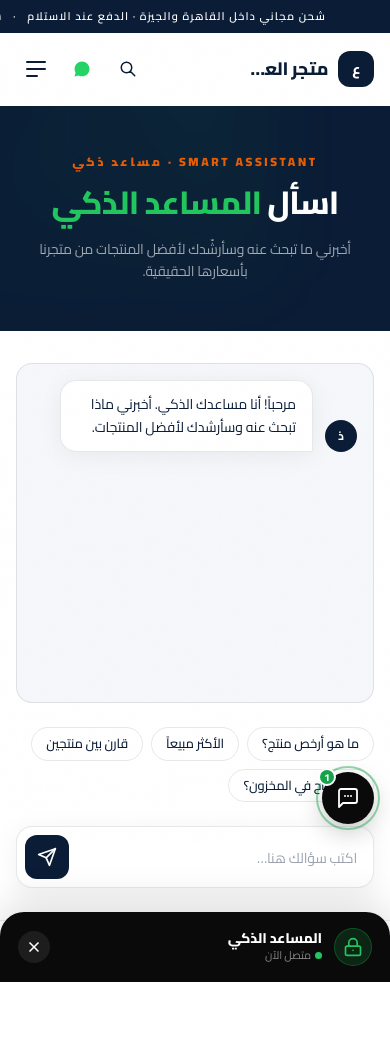
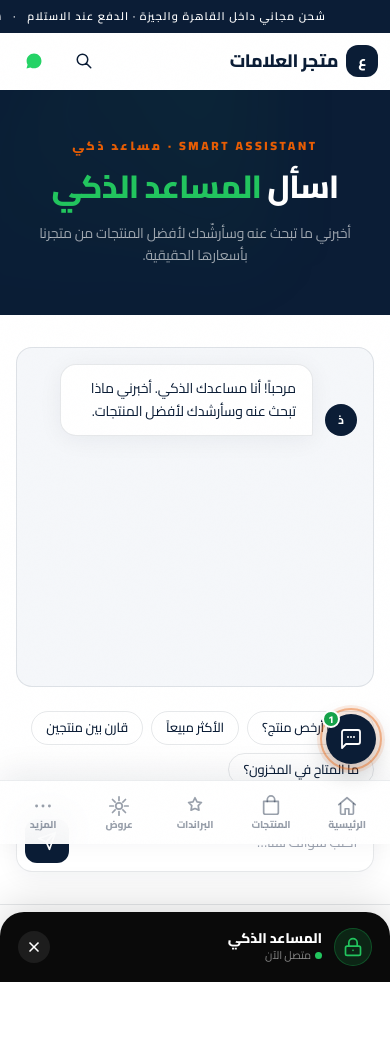
Before and after one commit to EngGemy/khadijastore, a Laravel app: page /assistant in a window 390 px wide. Before the commit the page ends 982 px from the top, so only its background shows below. Run offline with Laravel 12, Linux system fonts and the light colour scheme; data comes from the database, SQL or seed files in the repository; parts of the project's set-up code (start-up, migrations or seed data) failed here and were passed over; some libraries are stand-ins or nearby versions.

Commit message:
Add mobile app shell with bottom tabs and native-feel UX.
Sticky compact app bar, safe-area FABs above the nav, and progressive mobile polish keep desktop unchanged while product pages keep the buy bar.

Co-authored-by: Cursor <cursoragent@cursor.com>

```diff
--- a/resources/views/directory/show.blade.php
+++ b/resources/views/directory/show.blade.php
@@ -25,7 +25,7 @@
 @endphp
 
 {{-- Breadcrumb --}}
-<div class="sticky top-[72px] z-30 bg-paper/90 backdrop-blur-xl border-b border-line">
+<div class="sticky top-[56px] md:top-[72px] z-30 bg-paper/90 backdrop-blur-xl border-b border-line">
   <div class="max-w-[1180px] mx-auto px-5 h-12 flex items-center gap-3 text-[13px] font-semibold">
     <a href="{{ route('home') }}" class="text-ink/40 hover:text-ink transition hidden sm:inline">الرئيسية</a>
     <span class="text-ink/20 hidden sm:inline">/</span>
--- a/resources/views/layouts/app.blade.php
+++ b/resources/views/layouts/app.blade.php
@@ -117,11 +117,14 @@ tailwind.config={theme:{extend:{
   .mob-menu.is-open .mob-menu__panel{transform:translateX(0)!important}
   #hdr{padding-top:env(safe-area-inset-top,0px)}
   .hdr-icon{
-    width:40px;height:40px;border-radius:12px;display:grid;place-items:center;
+    width:44px;height:44px;border-radius:14px;display:grid;place-items:center;
     color:var(--navy);background:transparent;border:1px solid transparent;
     transition:background .2s ease,border-color .2s ease,transform .2s ease;
+    -webkit-tap-highlight-color:transparent;
   }
+  @media(min-width:768px){.hdr-icon{width:40px;height:40px;border-radius:12px}}
   .hdr-icon:hover{background:var(--paper-2);border-color:var(--line)}
+  .hdr-icon:active{transform:scale(.94)}
   .souqi-search{
     display:flex;align-items:center;gap:.65rem;width:100%;max-width:420px;
     background:var(--paper-2);border:1px solid var(--line);border-radius:999px;
@@ -182,6 +185,7 @@ tailwind.config={theme:{extend:{
 
 @yield('content')
 
+@include('partials.mobile-app-shell')
 @include('partials.ai-chat-widget')
 
 @stack('scripts')
--- a/resources/views/partials/ai-chat-widget.blade.php
+++ b/resources/views/partials/ai-chat-widget.blade.php
@@ -1,9 +1,10 @@
 {{-- ═══ AI Chat Widget — يظهر على كل الصفحات ══════════════════════════════ --}}
 @if(config('ai.enabled', true))
 <style>
-#ai-fab{position:fixed;bottom:calc(20px + env(safe-area-inset-bottom,0px));inset-inline-start:16px;z-index:9990;width:52px;height:52px;border-radius:50%;background:#0a0a0a;color:#fff;border:none;cursor:pointer;display:flex;align-items:center;justify-content:center;box-shadow:0 8px 24px rgba(0,0,0,.22);transition:transform .25s cubic-bezier(.16,1,.3,1),box-shadow .25s}
-#ai-fab:hover{transform:scale(1.1);box-shadow:0 12px 32px rgba(0,0,0,.28)}
-#ai-fab .fab-ring{position:absolute;inset:-6px;border-radius:50%;border:2px solid rgba(22,163,74,.45);animation:ring 2.4s cubic-bezier(.65,.05,.36,1) infinite}
+#ai-fab{position:fixed;bottom:calc(20px + env(safe-area-inset-bottom,0px));inset-inline-start:16px;z-index:9990;width:52px;height:52px;border-radius:50%;background:#0B1D36;color:#fff;border:none;cursor:pointer;display:flex;align-items:center;justify-content:center;box-shadow:0 8px 24px rgba(11,29,54,.28);transition:transform .25s cubic-bezier(.16,1,.3,1),box-shadow .25s;-webkit-tap-highlight-color:transparent}
+#ai-fab:hover{transform:scale(1.08);box-shadow:0 12px 32px rgba(11,29,54,.32)}
+#ai-fab:active{transform:scale(.92)}
+#ai-fab .fab-ring{position:absolute;inset:-6px;border-radius:50%;border:2px solid rgba(232,93,4,.4);animation:ring 2.4s cubic-bezier(.65,.05,.36,1) infinite}
 #ai-fab .fab-badge{position:absolute;top:-4px;inset-inline-end:-4px;width:18px;height:18px;border-radius:50%;background:#16a34a;color:#fff;font-size:10px;font-weight:800;display:none;align-items:center;justify-content:center;border:2px solid #fff}
 #ai-fab.has-msg .fab-badge{display:flex}
 
@@ -17,9 +18,20 @@
   transform:translateY(110%);transition:transform .4s cubic-bezier(.16,1,.3,1);
   overflow:hidden;font-family:'Cairo',sans-serif;
 }
+@media(max-width:767px){
+  body.app-shell:not(.app-shell--no-tabs) #ai-fab{
+    bottom:calc(64px + 16px + env(safe-area-inset-bottom,0px));
+  }
+  body.app-shell--no-tabs #ai-fab{
+    bottom:calc(20px + env(safe-area-inset-bottom,0px));
+  }
+  #ai-panel{padding-bottom:env(safe-area-inset-bottom,0px)}
+}
 @media(min-width:640px){
+  #ai-panel{bottom:92px;inset-inline-start:24px;border-radius:20px;height:min(680px,88dvh)}
+}
+@media(min-width:768px){
   #ai-fab{bottom:24px;inset-inline-start:24px;width:58px;height:58px}
-  #ai-panel{bottom:92px;inset-inline-start:24px;border-radius:20px;height:min(680px,88dvh)}
 }
 #ai-panel.open{transform:translateY(0)}
 
--- a/resources/views/partials/brand-nav.blade.php
+++ b/resources/views/partials/brand-nav.blade.php
@@ -8,7 +8,7 @@
   ];
 @endphp
 
-<nav class="sticky top-[68px] z-40 bg-paper/95 backdrop-blur-md border-b border-line" aria-label="تنقل المتجر">
+<nav class="sticky top-[56px] md:top-[68px] z-40 bg-paper/95 backdrop-blur-md border-b border-line" aria-label="تنقل المتجر">
   <div class="max-w-[1180px] mx-auto px-4 sm:px-5">
     <div class="flex gap-1 overflow-x-auto scrollbar-none py-2">
       @foreach($tabs as $key => $tab)
--- a/resources/views/partials/footer.blade.php
+++ b/resources/views/partials/footer.blade.php
@@ -1,4 +1,4 @@
-<footer class="bg-ink text-paper relative overflow-hidden" style="padding:64px 0 28px">
+<footer class="bg-ink text-paper relative overflow-hidden" style="padding:48px 0 28px">
   <div class="absolute -top-1/2 -start-[10%] w-[400px] h-[400px] pointer-events-none" style="background:radial-gradient(circle,rgba(232,93,4,.12),transparent 70%)"></div>
   <div class="max-w-[1180px] mx-auto px-5 relative z-10">
     <div class="grid grid-cols-2 md:grid-cols-[2.2fr_1fr_1fr_1.2fr] gap-9">
--- a/resources/views/partials/header.blade.php
+++ b/resources/views/partials/header.blade.php
@@ -8,13 +8,13 @@
   $productsUrl = route('products.index');
   $searchAction = route('products.index');
 @endphp
-<header id="hdr" class="sticky top-0 z-40 bg-white/92 backdrop-blur-xl border-b border-transparent transition-all duration-300">
-  <div class="max-w-[1180px] mx-auto px-4 sm:px-5 h-[72px] flex items-center gap-3 sm:gap-4">
-    <a href="{{ route('home') }}" class="flex items-center gap-2.5 font-extrabold tracking-tight shrink-0 min-w-0 max-w-[36%] sm:max-w-none">
+<header id="hdr" class="app-bar sticky top-0 z-40 bg-white/92 backdrop-blur-xl border-b border-transparent transition-all duration-300">
+  <div class="max-w-[1180px] mx-auto px-3 sm:px-5 h-[56px] md:h-[72px] flex items-center gap-2 sm:gap-4">
+    <a href="{{ route('home') }}" class="flex items-center gap-2 font-extrabold tracking-tight shrink-0 min-w-0 max-w-[42%] sm:max-w-none">
       @include('partials.store-logo', [
         'showName' => !($storeLogo ?? store_logo_url()),
-        'imgClass' => 'h-9 w-auto max-w-[120px] max-h-9 object-contain object-center rounded-md shrink-0',
-        'fallbackClass' => 'w-9 h-9 rounded-xl bg-ink text-paper grid place-items-center font-extrabold text-sm shrink-0',
+        'imgClass' => 'h-8 md:h-9 w-auto max-w-[110px] md:max-w-[120px] max-h-8 md:max-h-9 object-contain object-center rounded-md shrink-0',
+        'fallbackClass' => 'w-8 h-8 md:w-9 md:h-9 rounded-xl bg-ink text-paper grid place-items-center font-extrabold text-sm shrink-0',
       ])
     </a>
 
@@ -49,7 +49,7 @@
 
       {{-- Account / cart: no storefront auth or cart routes — omit gracefully --}}
 
-      <button id="mob-btn" class="xl:hidden hdr-icon" aria-label="القائمة">
+      <button id="mob-btn" class="hidden md:grid xl:hidden hdr-icon" aria-label="القائمة">
         <span class="flex flex-col items-center justify-center gap-[5px] w-5">
           <span id="hb1" class="block w-5 h-[2px] bg-ink rounded-full transition-all duration-300"></span>
           <span id="hb2" class="block w-5 h-[2px] bg-ink rounded-full transition-all duration-300"></span>
--- a/resources/views/partials/home-blocks/brands_filter.blade.php
+++ b/resources/views/partials/home-blocks/brands_filter.blade.php
@@ -3,7 +3,7 @@
   $blockBrands = $block->resolvedBrands ?? collect();
 @endphp
 @if($blockBrands->isNotEmpty())
-<section id="store-brands-filter" class="sticky top-[68px] z-30 backdrop-blur-xl">
+<section id="store-brands-filter" class="sticky top-[56px] md:top-[68px] z-30 backdrop-blur-xl">
   <div class="store-filter-head">
     <p class="text-[11px] font-black tracking-[.12em] uppercase text-ink/40">فلتر حسب المتجر</p>
     <span class="text-[10px] font-bold text-ink/30 bg-paper2 px-2 py-0.5 rounded-full">{{ $blockBrands->count() }} متجر</span>
--- a/resources/views/partials/home-page-styles.blade.php
+++ b/resources/views/partials/home-page-styles.blade.php
@@ -228,6 +228,16 @@
   @media (max-width:639px){
     .offer-card__overlay{display:none}
     .product-card__overlay{display:none}
+    .product-card:active{transform:scale(.98)}
+    .offer-card:active{transform:scale(.98)}
+    .brand-store-card:active{transform:scale(.99)}
+    .product-card__media{border-radius:14px 14px 0 0}
+    .offer-card{border-radius:16px}
+    .home-section .sec-eyebrow{font-size:10px}
+  }
+  @media (max-width:767px){
+    #store-brands-filter{top:56px}
+    #brands,#products,#offers,#directory-teasers,#cats,#store-brands-filter,#letters,#features{scroll-margin-top:72px}
   }
   @media (prefers-reduced-motion:reduce){
     .offer-card:hover,.product-card:hover,.brand-store-card:hover{transform:none}
--- /dev/null
+++ b/resources/views/partials/mobile-app-shell.blade.php
@@ -0,0 +1,333 @@
+{{-- ═══ Mobile App Shell — bottom tabs + safe areas (md:hidden) ═══════════ --}}
+@php
+  $offersUrl = nav_home_section_url('offers', url('/#offers'));
+  $isHome = request()->routeIs('home');
+  $isProducts = request()->routeIs('products.*', 'product.*');
+  $isBrands = request()->routeIs('brands.*', 'brand.*');
+  $isDirectory = request()->routeIs('directory.*');
+  $isProductPage = request()->routeIs('product.show');
+  $hideBottomNav = $isProductPage;
+@endphp
+
+<style>
+  :root{
+    --app-nav-h:64px;
+    --app-fab-clear:calc(var(--app-nav-h) + 16px + env(safe-area-inset-bottom,0px));
+  }
+
+  /* ── Body shell ───────────────────────────────────────────────────── */
+  @media (max-width:767px){
+    body.app-shell{
+      padding-bottom:calc(var(--app-nav-h) + env(safe-area-inset-bottom,0px));
+    }
+    body.app-shell.app-shell--no-tabs{
+      padding-bottom:env(safe-area-inset-bottom,0px);
+    }
+
+    /* Compact sticky app bar */
+    #hdr.app-bar{
+      background:rgba(255,255,255,.94);
+      backdrop-filter:blur(20px) saturate(1.2);
+      -webkit-backdrop-filter:blur(20px) saturate(1.2);
+    }
+    #hdr.app-bar > div{
+      height:56px;
+      padding-inline:12px;
+      gap:.5rem;
+    }
+    #hdr.app-bar .hdr-icon{
+      width:44px;height:44px;border-radius:14px;
+      min-width:44px;min-height:44px;
+    }
+
+    /* Raise FABs above bottom nav */
+    #ai-fab{
+      bottom:var(--app-fab-clear)!important;
+      inset-inline-start:14px!important;
+      width:50px!important;height:50px!important;
+      animation:fabPulse 2.8s cubic-bezier(.65,.05,.36,1) infinite;
+    }
+    #ai-fab:active{transform:scale(.92)!important}
+    .brand-wa-fab,#brandWaFloat{
+      bottom:var(--app-fab-clear)!important;
+    }
+
+    /* Product sticky buy bar stays flush; tabs hidden on product */
+    body.app-shell--no-tabs .product-sticky-cta{
+      padding-bottom:calc(12px + env(safe-area-inset-bottom,0px));
+    }
+
+    /* Footer breathing room above tabs */
+    footer{padding-bottom:calc(28px + env(safe-area-inset-bottom,0px))!important}
+
+    /* Strip: thinner on mobile */
+    body > .bg-ink.text-paper.text-center{padding-block:6px;font-size:11px}
+
+    /* Typography / spacing polish */
+    .home-section{padding-top:clamp(28px,7vw,48px);padding-bottom:clamp(28px,7vw,48px)}
+    .feature-pill{padding:.85rem .9rem;gap:.65rem;min-height:64px}
+    .feature-pill__icon{width:40px;height:40px;border-radius:12px}
+    .product-card{border-radius:14px}
+    .product-card__body{padding:.75rem .8rem .85rem;gap:.25rem}
+    .product-card__title{font-size:.8125rem}
+    .product-card__price{font-size:1.05rem}
+    .brand-store-card{padding:1.1rem;border-radius:16px;gap:.75rem}
+    .letter-chip{width:44px;height:44px;min-width:44px}
+
+    /* Horizontal swipe rows */
+    .app-h-scroll{
+      display:flex;gap:.75rem;overflow-x:auto;overscroll-behavior-x:contain;
+      scroll-snap-type:x proximity;-webkit-overflow-scrolling:touch;
+      scrollbar-width:none;padding-bottom:4px;margin-inline:-4px;padding-inline:4px;
+    }
+    .app-h-scroll::-webkit-scrollbar{display:none}
+    .app-h-scroll > *{scroll-snap-align:start;flex-shrink:0}
+
+    /* Page enter */
+    .app-page-enter{
+      animation:appPageIn .45s cubic-bezier(.16,1,.3,1) both;
+    }
+    .app-stagger > *{
+      animation:appCardIn .5s cubic-bezier(.16,1,.3,1) both;
+    }
+    .app-stagger > *:nth-child(1){animation-delay:.04s}
+    .app-stagger > *:nth-child(2){animation-delay:.09s}
+    .app-stagger > *:nth-child(3){animation-delay:.14s}
+    .app-stagger > *:nth-child(4){animation-delay:.19s}
+    .app-stagger > *:nth-child(5){animation-delay:.24s}
+    .app-stagger > *:nth-child(6){animation-delay:.29s}
+    .app-stagger > *:nth-child(7){animation-delay:.34s}
+    .app-stagger > *:nth-child(8){animation-delay:.39s}
+  }
+
+  /* ── Bottom tab bar ───────────────────────────────────────────────── */
+  #app-tabbar{
+    display:none;
+  }
+  @media (max-width:767px){
+    #app-tabbar{
+      display:flex;
+      position:fixed;inset-inline:0;bottom:0;z-index:55;
+      height:calc(var(--app-nav-h) + env(safe-area-inset-bottom,0px));
+      padding:6px 6px calc(6px + env(safe-area-inset-bottom,0px));
+      background:rgba(255,255,255,.94);
+      backdrop-filter:blur(22px) saturate(1.25);
+      -webkit-backdrop-filter:blur(22px) saturate(1.25);
+      border-top:1px solid rgba(11,29,54,.08);
+      box-shadow:0 -8px 32px rgba(11,29,54,.08);
+      align-items:stretch;justify-content:space-around;gap:2px;
+    }
+    body.app-shell--no-tabs #app-tabbar{display:none}
+  }
+
+  .app-tab{
+    flex:1;display:flex;flex-direction:column;align-items:center;justify-content:center;
+    gap:2px;min-height:44px;min-width:0;padding:4px 2px;
+    border-radius:14px;color:rgba(11,29,54,.42);
+    font-size:10px;font-weight:800;line-height:1.2;text-decoration:none;
+    transition:color .2s ease,background .2s ease,transform .15s ease;
+    -webkit-tap-highlight-color:transparent;touch-action:manipulation;
+    position:relative;background:transparent;border:none;cursor:pointer;
+    font-family:inherit;
+  }
+  .app-tab svg{width:22px;height:22px;flex-shrink:0;transition:transform .25s cubic-bezier(.16,1,.3,1)}
+  .app-tab span{max-width:100%;overflow:hidden;text-overflow:ellipsis;white-space:nowrap}
+  .app-tab:active{transform:scale(.94)}
+  .app-tab.is-active{
+    color:var(--navy);
+    background:rgba(11,29,54,.06);
+  }
+  .app-tab.is-active svg{color:var(--orange);transform:translateY(-1px) scale(1.06)}
+  .app-tab.is-active::after{
+    content:'';position:absolute;top:4px;inset-inline:50%;
+    width:16px;height:3px;margin-inline-start:-8px;border-radius:999px;
+    background:var(--orange-bright);
+    animation:tabIndicator .35s cubic-bezier(.16,1,.3,1) both;
+  }
+  .app-tab--accent.is-active{color:var(--orange)}
+
+  /* ── More sheet ───────────────────────────────────────────────────── */
+  #app-more-sheet{display:none}
+  @media (max-width:767px){
+    #app-more-sheet{
+      display:block;position:fixed;inset:0;z-index:70;
+      visibility:hidden;pointer-events:none;
+    }
+    #app-more-sheet.is-open{visibility:visible;pointer-events:auto}
+    #app-more-sheet .app-more-bg{
+      position:absolute;inset:0;background:rgba(11,29,54,.45);
+      backdrop-filter:blur(3px);opacity:0;transition:opacity .28s ease;
+    }
+    #app-more-sheet.is-open .app-more-bg{opacity:1}
+    #app-more-sheet .app-more-panel{
+      position:absolute;inset-inline:0;bottom:0;
+      background:#fff;border-radius:22px 22px 0 0;
+      padding:12px 16px calc(20px + env(safe-area-inset-bottom,0px));
+      box-shadow:0 -16px 48px rgba(11,29,54,.16);
+      transform:translateY(110%);
+      transition:transform .38s cubic-bezier(.16,1,.3,1);
+    }
+    #app-more-sheet.is-open .app-more-panel{transform:translateY(0)}
+    .app-more-handle{
+      width:40px;height:4px;border-radius:999px;background:rgba(11,29,54,.12);
+      margin:4px auto 14px;
+    }
+    .app-more-link{
+      display:flex;align-items:center;gap:12px;min-height:52px;
+      padding:10px 12px;border-radius:16px;text-decoration:none;
+      color:var(--navy);font-weight:800;font-size:15px;
+      transition:background .2s ease;
+    }
+    .app-more-link:active,.app-more-link:hover{background:var(--paper-2)}
+    .app-more-icon{
+      width:42px;height:42px;border-radius:14px;display:grid;place-items:center;flex-shrink:0;
+      background:var(--orange-soft);color:var(--orange);
+    }
+    .app-more-icon--navy{background:rgba(11,29,54,.06);color:var(--navy)}
+  }
+
+  @keyframes appPageIn{
+    from{opacity:0;transform:translateY(12px)}
+    to{opacity:1;transform:translateY(0)}
+  }
+  @keyframes appCardIn{
+    from{opacity:0;transform:translateY(18px) scale(.98)}
+    to{opacity:1;transform:translateY(0) scale(1)}
+  }
+  @keyframes tabIndicator{
+    from{opacity:0;transform:scaleX(.4)}
+    to{opacity:1;transform:scaleX(1)}
+  }
+  @keyframes fabPulse{
+    0%,100%{box-shadow:0 8px 24px rgba(0,0,0,.22)}
+    50%{box-shadow:0 8px 24px rgba(0,0,0,.22),0 0 0 10px rgba(232,93,4,.12)}
+  }
+
+  @media (prefers-reduced-motion:reduce){
+    .app-page-enter,.app-stagger > *,.app-tab.is-active::after,#ai-fab{animation:none!important}
+    #app-more-sheet .app-more-panel,#app-more-sheet .app-more-bg{transition:none!important}
+  }
+</style>
+
+<nav id="app-tabbar" class="md:hidden" aria-label="التنقل الرئيسي" @if($hideBottomNav) hidden @endif>
+  <a href="{{ route('home') }}" class="app-tab {{ $isHome ? 'is-active' : '' }}" @if($isHome) aria-current="page" @endif>
+    <svg fill="none" stroke="currentColor" stroke-width="1.85" stroke-linecap="round" stroke-linejoin="round" viewBox="0 0 24 24" aria-hidden="true"><path d="M3 10.5L12 3l9 7.5"/><path d="M5 9.5V20a1 1 0 001 1h4v-6h4v6h4a1 1 0 001-1V9.5"/></svg>
+    <span>الرئيسية</span>
+  </a>
+  <a href="{{ route('products.index') }}" class="app-tab {{ $isProducts ? 'is-active' : '' }}" @if($isProducts) aria-current="page" @endif>
+    <svg fill="none" stroke="currentColor" stroke-width="1.85" stroke-linecap="round" stroke-linejoin="round" viewBox="0 0 24 24" aria-hidden="true"><path d="M4 7h16v12a2 2 0 01-2 2H6a2 2 0 01-2-2V7z"/><path d="M8 7V5a4 4 0 018 0v2"/></svg>
+    <span>المنتجات</span>
+  </a>
+  <a href="{{ route('brands.index') }}" class="app-tab {{ $isBrands ? 'is-active' : '' }}" @if($isBrands) aria-current="page" @endif>
+    <svg fill="none" stroke="currentColor" stroke-width="1.85" stroke-linecap="round" stroke-linejoin="round" viewBox="0 0 24 24" aria-hidden="true"><path d="M12 3l2.2 4.5L19 8.2l-3.5 3.4.8 4.9L12 14.8 7.7 16.5l.8-4.9L5 8.2l4.8-.7L12 3z"/></svg>
+    <span>البراندات</span>
+  </a>
+  <a href="{{ $offersUrl }}" class="app-tab app-tab--accent">
+    <svg fill="none" stroke="currentColor" stroke-width="1.85" stroke-linecap="round" stroke-linejoin="round" viewBox="0 0 24 24" aria-hidden="true"><path d="M12 2v4M12 18v4M4.93 4.93l2.83 2.83M16.24 16.24l2.83 2.83M2 12h4M18 12h4M4.93 19.07l2.83-2.83M16.24 7.76l2.83-2.83"/><circle cx="12" cy="12" r="3.5"/></svg>
+    <span>عروض</span>
+  </a>
+  <button type="button" id="app-more-btn" class="app-tab {{ $isDirectory ? 'is-active' : '' }}" aria-haspopup="dialog" aria-expanded="false" aria-controls="app-more-sheet">
+    <svg fill="none" stroke="currentColor" stroke-width="1.85" stroke-linecap="round" stroke-linejoin="round" viewBox="0 0 24 24" aria-hidden="true"><circle cx="5" cy="12" r="1.6" fill="currentColor" stroke="none"/><circle cx="12" cy="12" r="1.6" fill="currentColor" stroke="none"/><circle cx="19" cy="12" r="1.6" fill="currentColor" stroke="none"/></svg>
+    <span>المزيد</span>
+  </button>
+</nav>
+
+<div id="app-more-sheet" role="dialog" aria-modal="true" aria-label="المزيد" aria-hidden="true">
+  <div class="app-more-bg" data-app-more-close></div>
+  <div class="app-more-panel">
+    <div class="app-more-handle" aria-hidden="true"></div>
+    <p class="text-[11px] font-black tracking-[.18em] uppercase text-ink/35 mb-2 px-1">الدليل والمزيد</p>
+    <a href="{{ route('directory.index', 'doctor') }}" class="app-more-link">
+      <span class="app-more-icon" aria-hidden="true">
+        <svg class="w-5 h-5" fill="none" stroke="currentColor" stroke-width="1.8" viewBox="0 0 24 24"><path stroke-linecap="round" stroke-linejoin="round" d="M12 4v16m8-8H4"/></svg>
+      </span>
+      <span class="flex-1">دليل الأطباء</span>
+      <svg class="w-4 h-4 text-ink/25" fill="none" stroke="currentColor" viewBox="0 0 24 24"><path stroke-linecap="round" stroke-linejoin="round" stroke-width="2" d="M15 19l-7-7 7-7"/></svg>
+    </a>
+    <a href="{{ route('directory.index', 'nursery') }}" class="app-more-link">
+      <span class="app-more-icon" aria-hidden="true">
+        <svg class="w-5 h-5" fill="none" stroke="currentColor" stroke-width="1.8" viewBox="0 0 24 24"><path stroke-linecap="round" stroke-linejoin="round" d="M3 12l2-2m0 0l7-7 7 7M5 10v10a1 1 0 001 1h3m10-11l2 2m-2-2v10a1 1 0 01-1 1h-3m-4 0a1 1 0 001-1v-4a1 1 0 011-1h2a1 1 0 011 1v4a1 1 0 001 1m-6 0h6"/></svg>
+      </span>
+      <span class="flex-1">دليل الحضانات</span>
+      <svg class="w-4 h-4 text-ink/25" fill="none" stroke="currentColor" viewBox="0 0 24 24"><path stroke-linecap="round" stroke-linejoin="round" stroke-width="2" d="M15 19l-7-7 7-7"/></svg>
+    </a>
+    <a href="{{ route('assistant.page') }}" class="app-more-link">
+      <span class="app-more-icon app-more-icon--navy" aria-hidden="true">
+        <svg class="w-5 h-5" fill="none" stroke="currentColor" stroke-width="1.8" viewBox="0 0 24 24"><path stroke-linecap="round" stroke-linejoin="round" d="M8 10h.01M12 10h.01M16 10h.01M9 16H5a2 2 0 01-2-2V6a2 2 0 012-2h14a2 2 0 012 2v8a2 2 0 01-2 2h-5l-5 5v-5z"/></svg>
+      </span>
+      <span class="flex-1">المساعد الذكي</span>
+      <svg class="w-4 h-4 text-ink/25" fill="none" stroke="currentColor" viewBox="0 0 24 24"><path stroke-linecap="round" stroke-linejoin="round" stroke-width="2" d="M15 19l-7-7 7-7"/></svg>
+    </a>
+    <button type="button" id="app-more-menu" class="app-more-link w-full text-start">
+      <span class="app-more-icon app-more-icon--navy" aria-hidden="true">
+        <svg class="w-5 h-5" fill="none" stroke="currentColor" stroke-width="1.8" viewBox="0 0 24 24"><path stroke-linecap="round" stroke-linejoin="round" d="M4 6h16M4 12h16M4 18h10"/></svg>
+      </span>
+      <span class="flex-1">القائمة الكاملة</span>
+      <svg class="w-4 h-4 text-ink/25" fill="none" stroke="currentColor" viewBox="0 0 24 24"><path stroke-linecap="round" stroke-linejoin="round" stroke-width="2" d="M15 19l-7-7 7-7"/></svg>
+    </button>
+  </div>
+</div>
+
+@once
+@push('scripts')
+<script>
+(function () {
+  const body = document.body;
+  body.classList.add('app-shell');
+  @if($hideBottomNav)
+  body.classList.add('app-shell--no-tabs');
+  @endif
+
+  const main = document.querySelector('main, .product-page, section.bg-paper2\\/70, #hero');
+  if (main && window.matchMedia('(max-width:767px)').matches) {
+    document.querySelectorAll('#hero, .product-page, section.max-w-\\[1180px\\], .home-section').forEach((el, i) => {
+      if (i === 0) el.classList.add('app-page-enter');
+    });
+    document.querySelectorAll('.grid.grid-cols-2, .brand-product-grid').forEach(g => {
+      if (g.children.length && g.children.length <= 12) g.classList.add('app-stagger');
+    });
+  }
+
+  const hdr = document.getElementById('hdr');
+  if (hdr) hdr.classList.add('app-bar');
+
+  const sheet = document.getElementById('app-more-sheet');
+  const moreBtn = document.getElementById('app-more-btn');
+  const moreMenu = document.getElementById('app-more-menu');
+  const mobBtn = document.getElementById('mob-btn');
+
+  function openMore() {
+    if (!sheet) return;
+    sheet.classList.add('is-open');
+    sheet.setAttribute('aria-hidden', 'false');
+    if (moreBtn) moreBtn.setAttribute('aria-expanded', 'true');
+    document.body.style.overflow = 'hidden';
+  }
+  function closeMore() {
+    if (!sheet) return;
+    sheet.classList.remove('is-open');
+    sheet.setAttribute('aria-hidden', 'true');
+    if (moreBtn) moreBtn.setAttribute('aria-expanded', 'false');
+    document.body.style.overflow = '';
+  }
+
+  if (moreBtn) moreBtn.addEventListener('click', () => {
+    sheet && sheet.classList.contains('is-open') ? closeMore() : openMore();
+  });
+  sheet && sheet.querySelectorAll('[data-app-more-close]').forEach(el => el.addEventListener('click', closeMore));
+  if (moreMenu) moreMenu.addEventListener('click', () => {
+    closeMore();
+    if (mobBtn) mobBtn.click();
+  });
+  document.addEventListener('keydown', e => { if (e.key === 'Escape') closeMore(); });
+
+  // Highlight "عروض" when landing on #offers
+  if (location.hash === '#offers') {
+    document.querySelectorAll('.app-tab').forEach(t => t.classList.remove('is-active'));
+    const offersTab = document.querySelector('.app-tab.app-tab--accent');
+    if (offersTab) offersTab.classList.add('is-active');
+  }
+})();
+</script>
+@endpush
+@endonce
--- a/resources/views/partials/strip.blade.php
+++ b/resources/views/partials/strip.blade.php
@@ -1,4 +1,4 @@
-<div class="bg-ink text-paper text-center text-[13px] py-2.5 font-medium relative z-50">
+<div class="bg-ink text-paper text-center text-[11px] sm:text-[13px] py-1.5 sm:py-2.5 font-medium relative z-50 px-3 leading-snug">
   <span class="inline-block w-1.5 h-1.5 rounded-full bg-brand align-middle ms-2 animate-blink"></span>
   {{ $stripText ?? 'شحن مجاني داخل القاهرة والجيزة · الدفع عند الاستلام' }} · <span class="en">FREE SHIPPING</span>
 </div>
```
Also changed, not shown: resources/views/directory/index.blade.php (+12 -12 lines), resources/views/partials/brand-page-styles.blade.php (+9 -2 lines), resources/views/partials/home-blocks/offers.blade.php (+7 -7 lines), resources/views/shop/brands.blade.php (+8 -8 lines), resources/views/shop/index.blade.php (+9 -9 lines), resources/views/shop/product.blade.php (+6 -6 lines), resources/views/shop/products.blade.php (+11 -11 lines).
